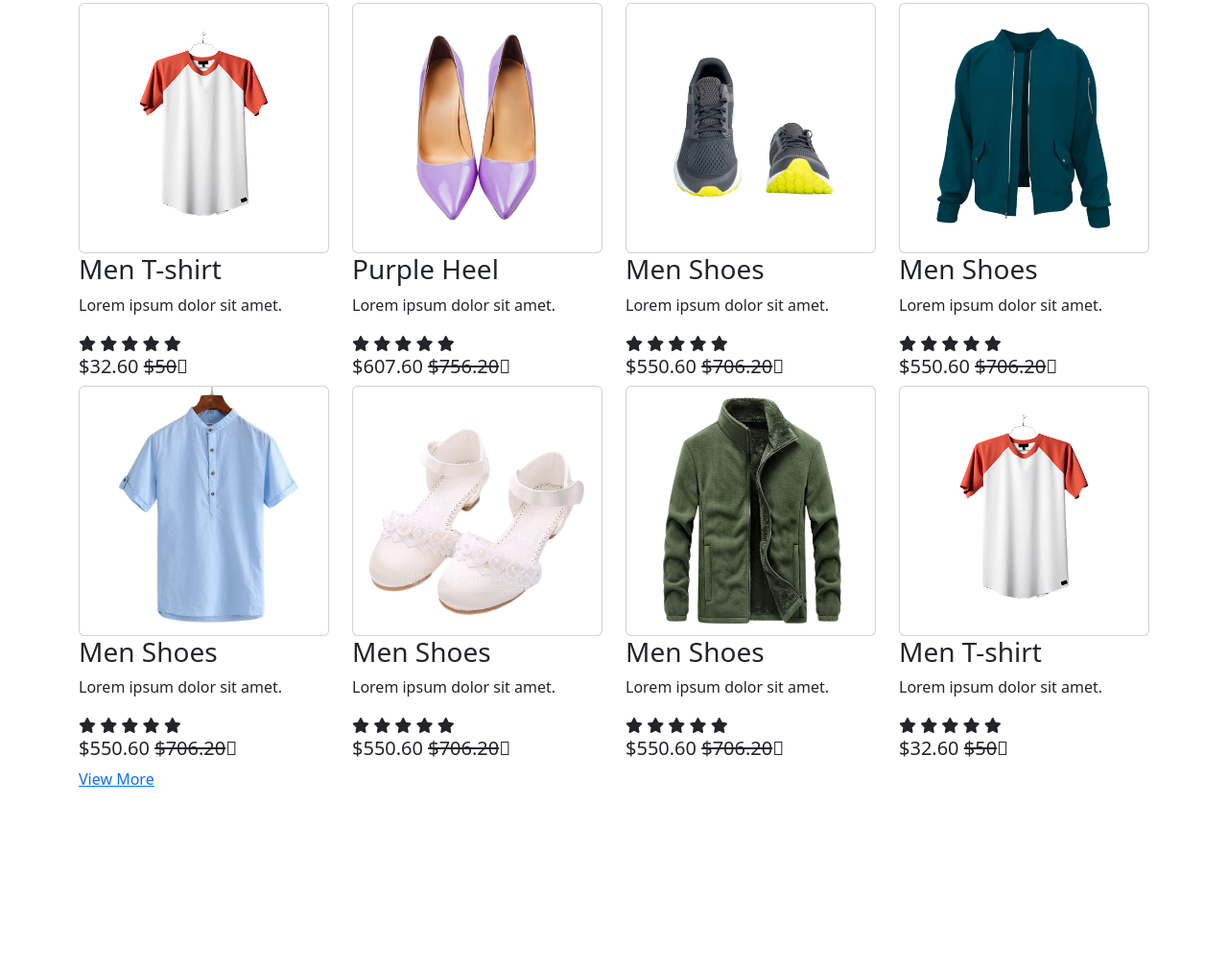
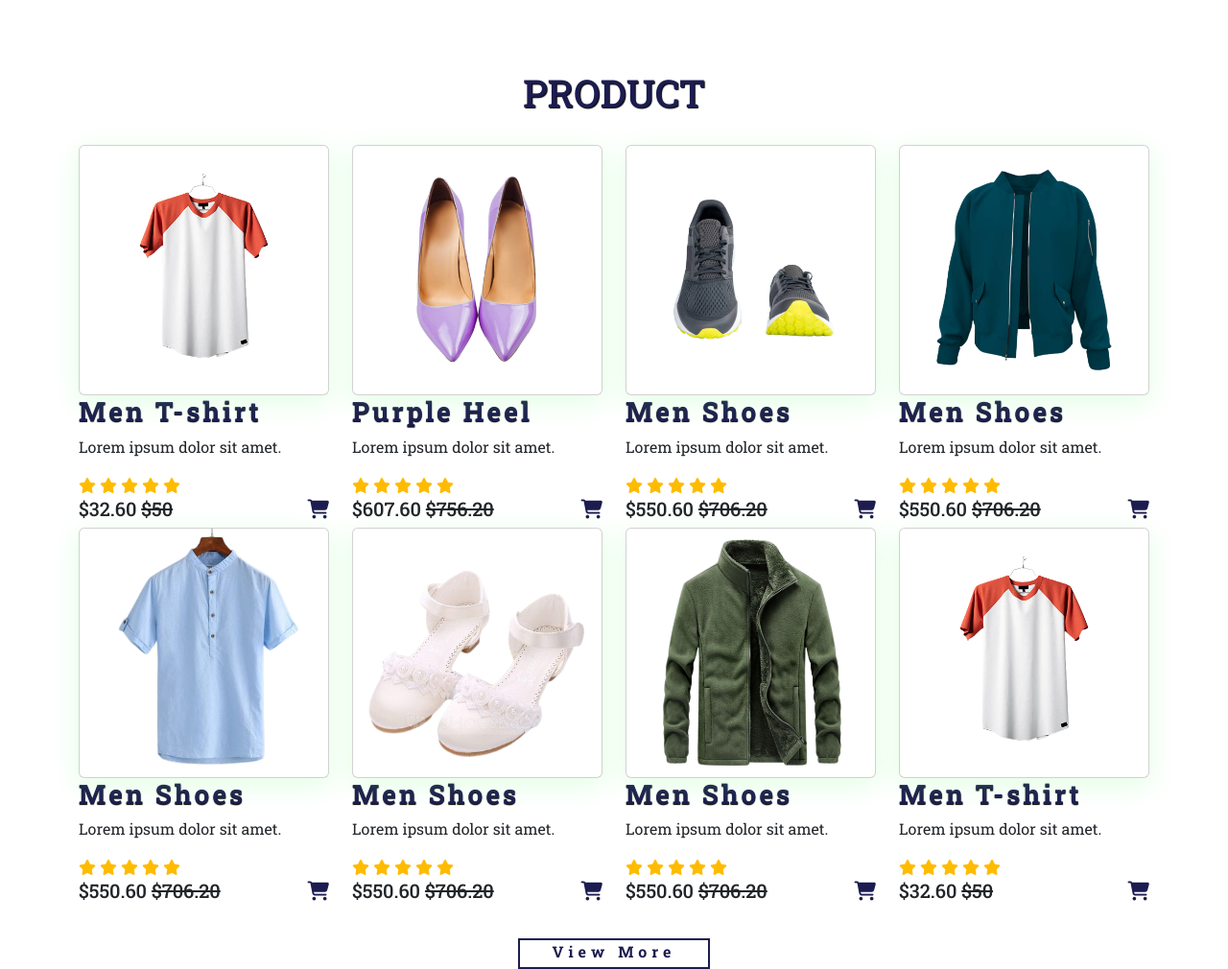
Before and after one commit to syful2021/E_commerceB, a plain HTML site: page index.html in a window 1280 px wide. Shown: the part 1789-2799 px from the top of the page at 96% size. Before the commit the page ends 2613 px from the top, so only its background shows below. Drawn offline with nearby package versions, Linux system fonts and the light colour scheme.

Commit message:
product cards done

```diff
--- a/index.html
+++ b/index.html
@@ -211,6 +211,7 @@
 
     <!-- product cards -->
     <div class="container" id="product-cards">
+        <h1 class="text-center">Product</h1>
       <div class="row" style="margin-top: 30px">
         <div class="col-md-3 py-3 py-md-0">
           <div class="card">
@@ -228,7 +229,7 @@
             </div>
             <h5>
               $32.60 <strike>$50</strike
-              ><span><i class="fas-solid fa-cart-shopping"></i></span>
+              ><span><i class="fa-solid fa-cart-shopping"></i></span>
             </h5>
           </div>
         </div>
@@ -248,7 +249,7 @@
             </div>
             <h5>
               $607.60 <strike>$756.20</strike
-              ><span><i class="fas-solid fa-cart-shopping"></i></span>
+              ><span><i class="fa-solid fa-cart-shopping"></i></span>
             </h5>
           </div>
         </div>
@@ -268,7 +269,7 @@
             </div>
             <h5>
               $550.60 <strike>$706.20</strike
-              ><span><i class="fas-solid fa-cart-shopping"></i></span>
+              ><span><i class="fa-solid fa-cart-shopping"></i></span>
             </h5>
           </div>
         </div>
@@ -288,7 +289,7 @@
             </div>
             <h5>
               $550.60 <strike>$706.20</strike
-              ><span><i class="fas-solid fa-cart-shopping"></i></span>
+              ><span><i class="fa-solid fa-cart-shopping"></i></span>
             </h5>
           </div>
         </div>
@@ -308,7 +309,7 @@
             </div>
             <h5>
               $550.60 <strike>$706.20</strike
-              ><span><i class="fas-solid fa-cart-shopping"></i></span>
+              ><span><i class="fa-solid fa-cart-shopping"></i></span>
             </h5>
           </div>
         </div>
@@ -328,7 +329,7 @@
             </div>
             <h5>
               $550.60 <strike>$706.20</strike
-              ><span><i class="fas-solid fa-cart-shopping"></i></span>
+              ><span><i class="fa-solid fa-cart-shopping"></i></span>
             </h5>
           </div>
         </div>
@@ -348,7 +349,7 @@
             </div>
             <h5>
               $550.60 <strike>$706.20</strike
-              ><span><i class="fas-solid fa-cart-shopping"></i></span>
+              ><span><i class="fa-solid fa-cart-shopping"></i></span>
             </h5>
           </div>
         </div>
@@ -368,7 +369,7 @@
               </div>
               <h5>
                 $32.60 <strike>$50</strike
-                ><span><i class="fas-solid fa-cart-shopping"></i></span>
+                ><span><i class="fa-solid fa-cart-shopping"></i></span>
               </h5>
             </div>
           </div>
--- a/style.css
+++ b/style.css
@@ -331,7 +331,51 @@
 /* /banner */
 
 /* products cards */
-
-
+#product-cards{
+    font-family: "Roboto Slab", serif;      /* fonts */
+    margin-top: 100px;
+}
+#product-cards .card{
+    box-shadow: rgba(100, 1000, 111, 0.2) 0px 7px 29px 0px;
+}
+#product-cards h1{
+    margin-top: 30px;
+    color: #1c1c50;
+    text-shadow: 1px 1px 1px black;
+    text-transform: uppercase;
+}
+#product-cards h3{
+    letter-spacing: 3px;
+    color: #1c1c50;
+    text-shadow: 0px 1px 1px black;
+    font-weight: bold;
+}
+#product-cards h5 span{
+    float: right;
+    color: #1c1c50;
+    cursor: pointer;
+}
+.checked{
+    color: rgb(255, 187, 0);
+}
+#viewmorebtn{
+    display: flex;
+    justify-content: center;
+    margin: auto;
+    text-decoration: none;
+    margin-top: 30px;
+    width: 200px;
+    height: 32px;
+    color: #1c1c50;
+    letter-spacing: 5px;
+    font-weight: bold;
+    background: transparent;
+    border: 2px solid #1c1c50;
+    transition: 0.5s ease;
+}
+#viewmorebtn:hover{
+    background: #1c1c50;
+    color: white;
+}
 
 /* /products cards */
```
